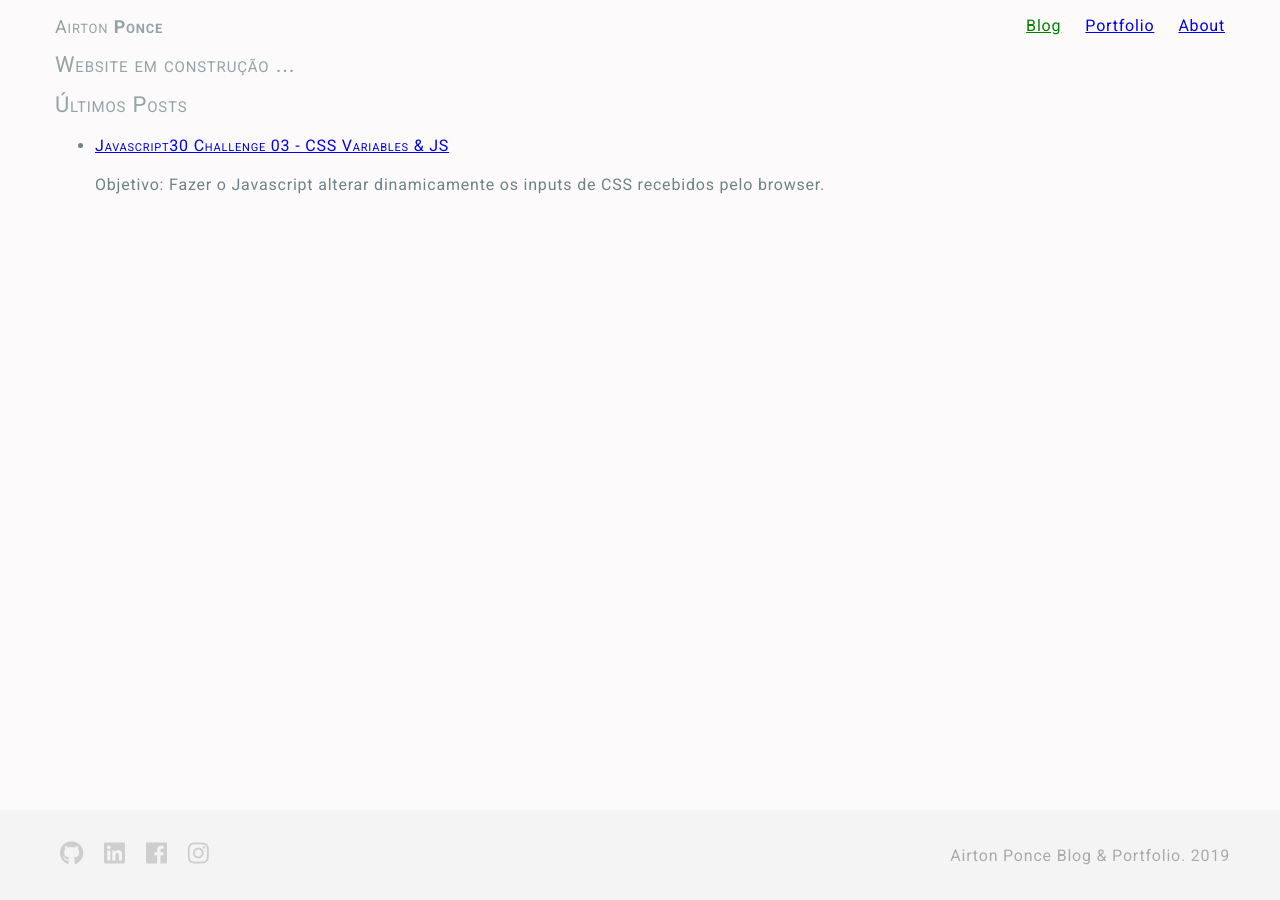
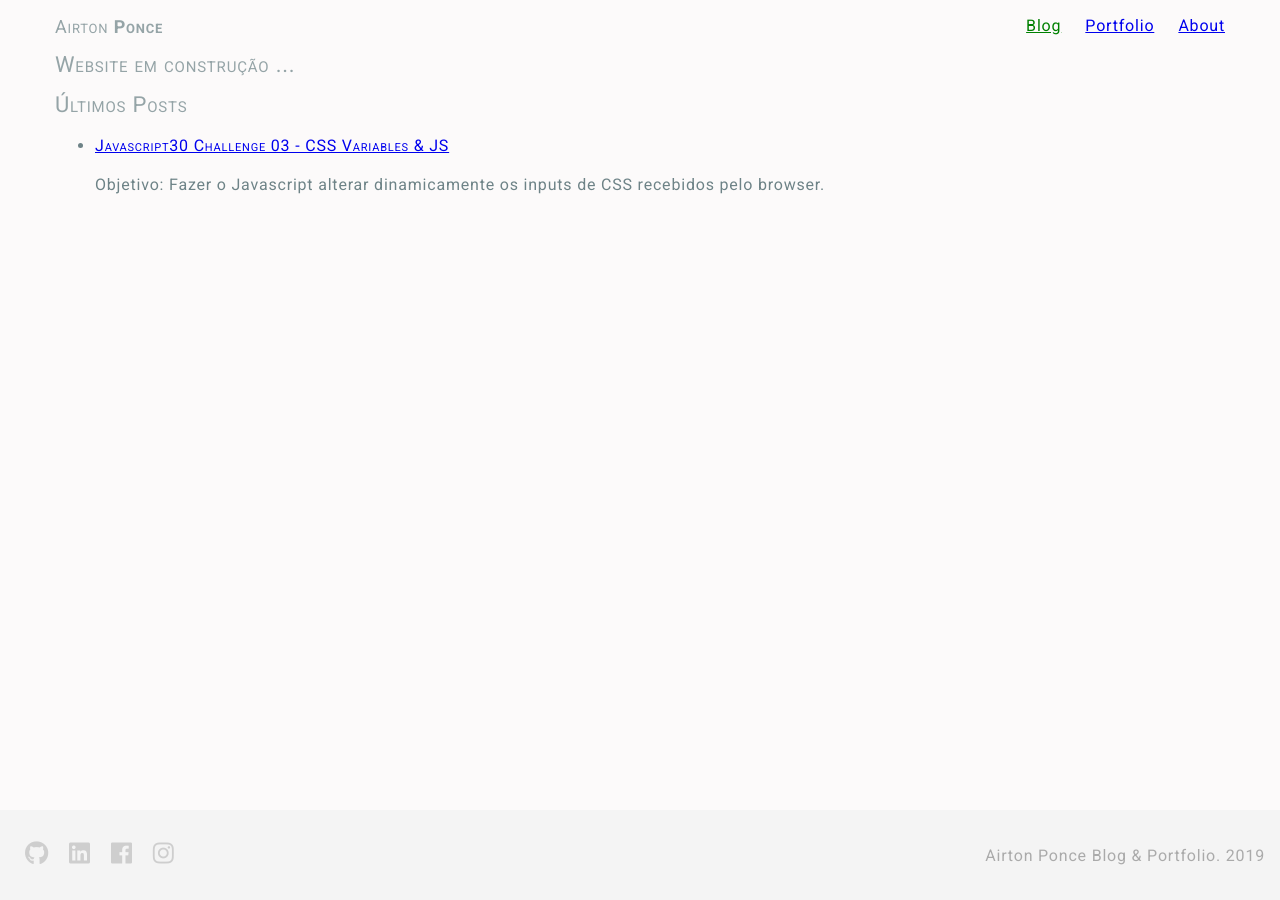
Before and after one commit to APonce911/jekyll-mywebsite, a Jekyll site: the page built from index.html, in a window 1280 px wide. Built offline with Jekyll 4.4.1, drawn with Linux system fonts in a browser that asks for light colours; nearby versions of some CDN libraries.

Commit message:
footer 15px padding

```diff
--- a/_sass/footer.scss
+++ b/_sass/footer.scss
@@ -4,7 +4,7 @@
   align-items: center;
   justify-content: space-between;
   height: 90px;
-  padding: 0px 50px;
+  padding: 0px 15px;
   margin: 0px;
   border: 0px;
   color: rgba(0,0,0,0.3);
```
